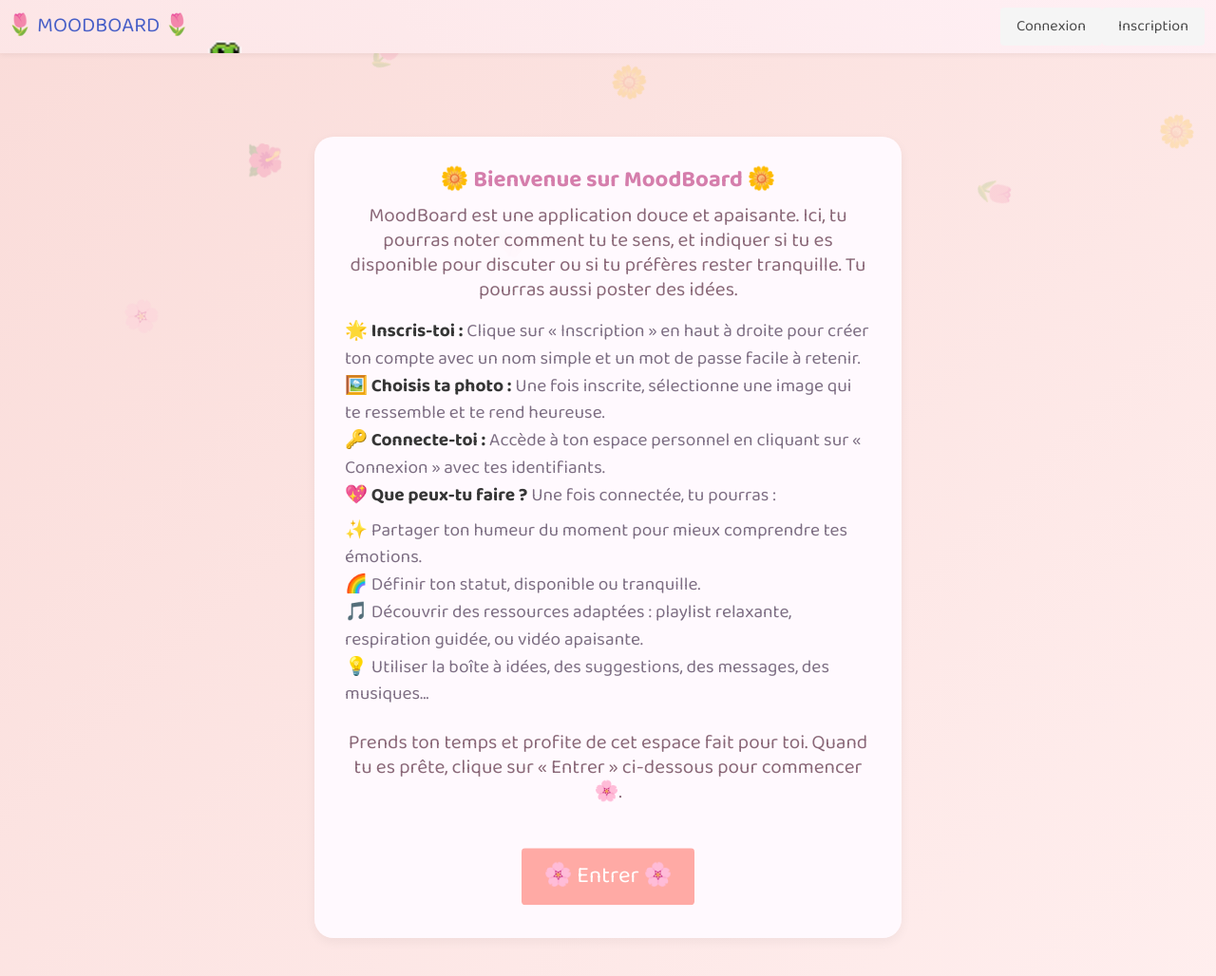
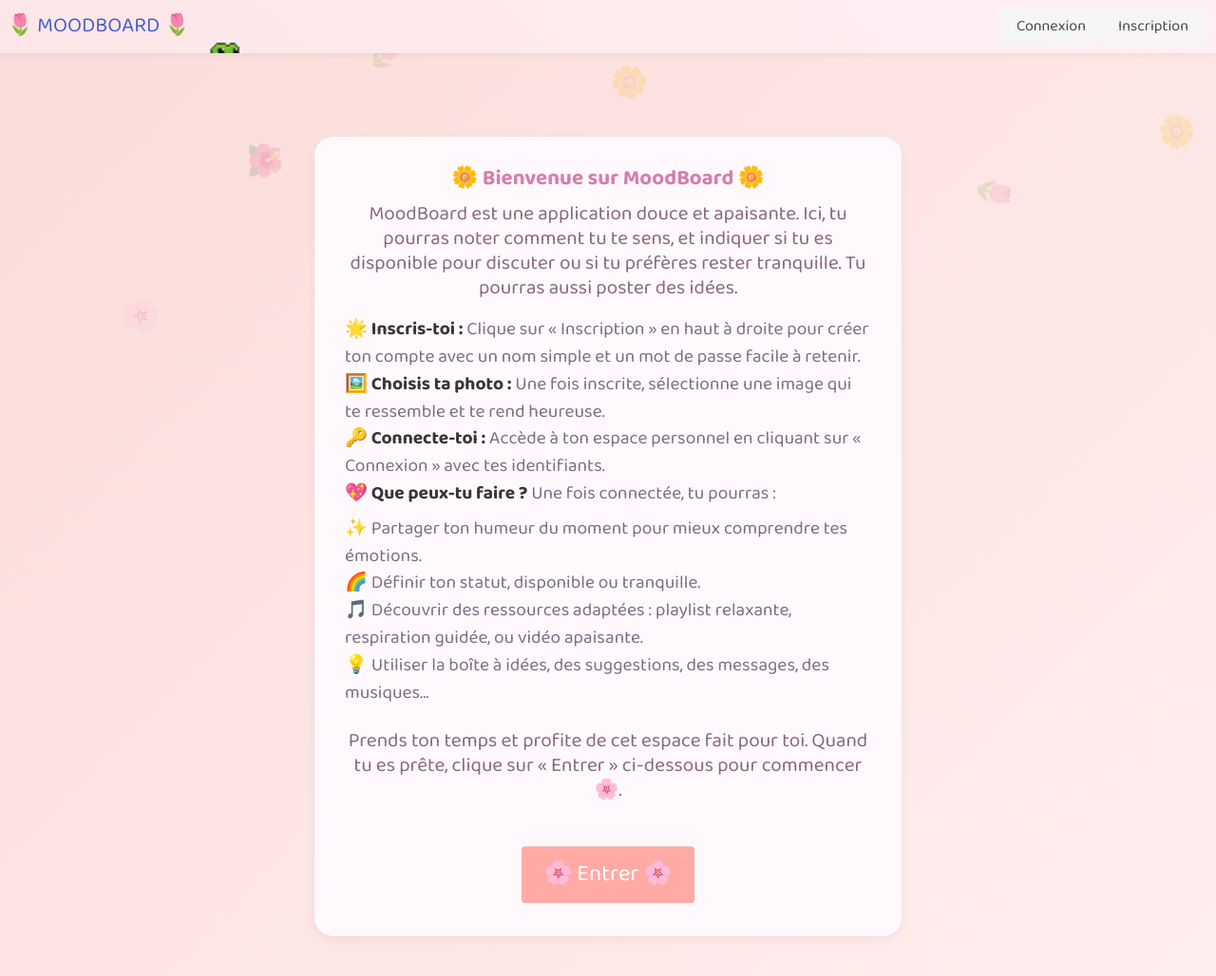
Before and after one commit to Ovanity/Elise, a Flask app: page / in a window 1280 px wide. Shown: the top 1028 px of the page at 95% size. Run offline with Flask 3, Linux system fonts and the light colour scheme.

Commit message:
requirements

```diff
--- a/templates/presentation.html
+++ b/templates/presentation.html
@@ -14,7 +14,7 @@
         Tu es connectée à ton espace personnel. Ici, tu peux consulter tes anciennes humeurs, en ajouter de nouvelles, choisir une jolie photo de profil, et indiquer aux autres si tu souhaites discuter ou être tranquille.
       </p>
     {% else %}
-      <h1 class="title" style="color:#D57EAC; margin-bottom:2rem; font-size:1.5rem">
+      <h1 class="title" style="color:#D57EAC; margin-bottom:2rem; font-size:1.4rem">
         🌼 Bienvenue sur MoodBoard 🌼
       </h1>
       <p class="subtitle" style="color:#8A6878; font-size:1.3rem; margin-bottom:1rem;">
```
